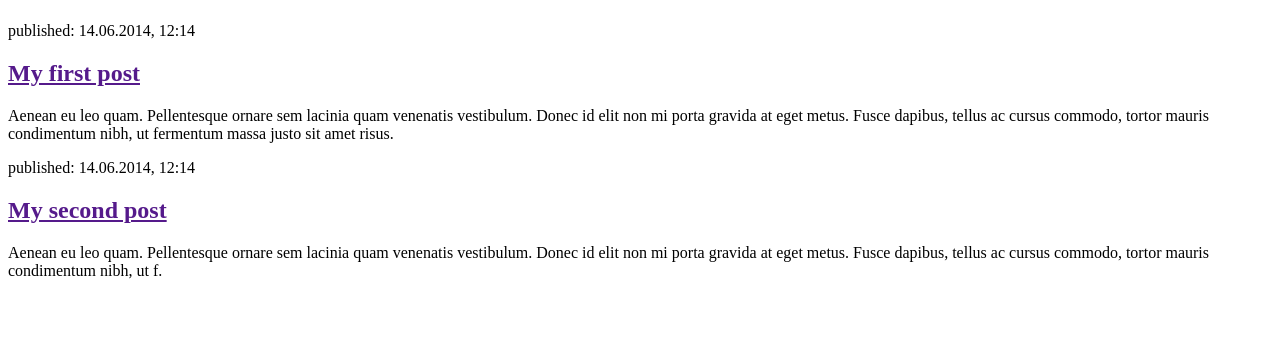
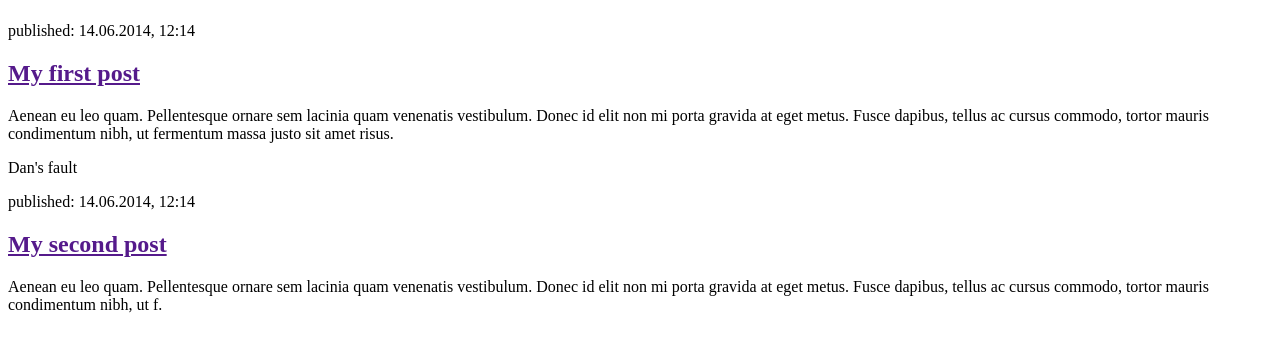
Before and after one commit to 120316813-jpg/my-first-blog, a Django app: page / in a window 1280 px wide. Shown: the part 58-410 px from the top of the page. Run offline with Django 5.2, Linux system fonts and the light colour scheme.

Commit message:
debugging

```diff
--- a/blog/Templates/Blog/post_list.html
+++ b/blog/Templates/Blog/post_list.html
@@ -12,6 +12,7 @@
             <time>published: 14.06.2014, 12:14</time>
             <h2><a href="">My first post</a></h2>
             <p>Aenean eu leo quam. Pellentesque ornare sem lacinia quam venenatis vestibulum. Donec id elit non mi porta gravida at eget metus. Fusce dapibus, tellus ac cursus commodo, tortor mauris condimentum nibh, ut fermentum massa justo sit amet risus.</p>
+            <p>Dan's fault</p>
         </article>
 
         <article>
```
